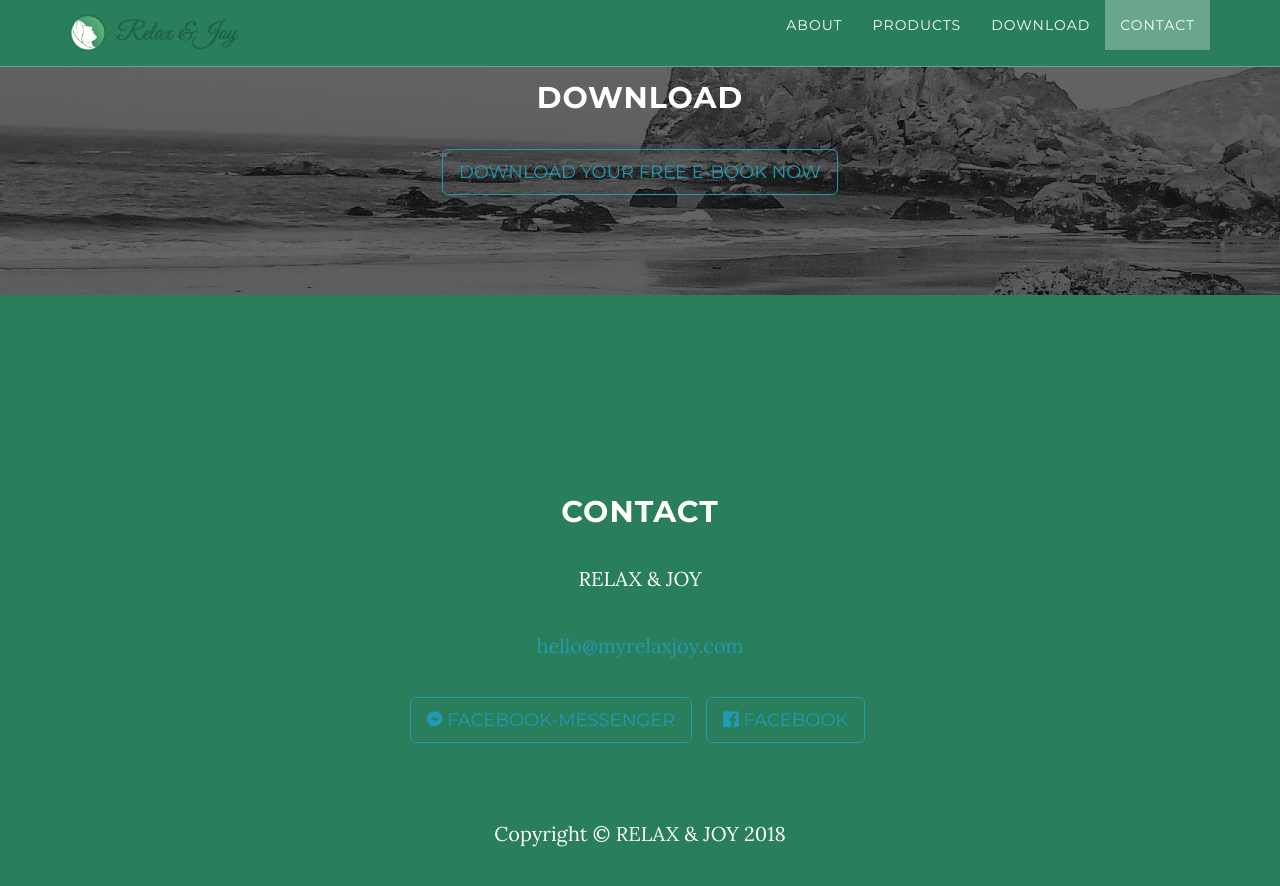
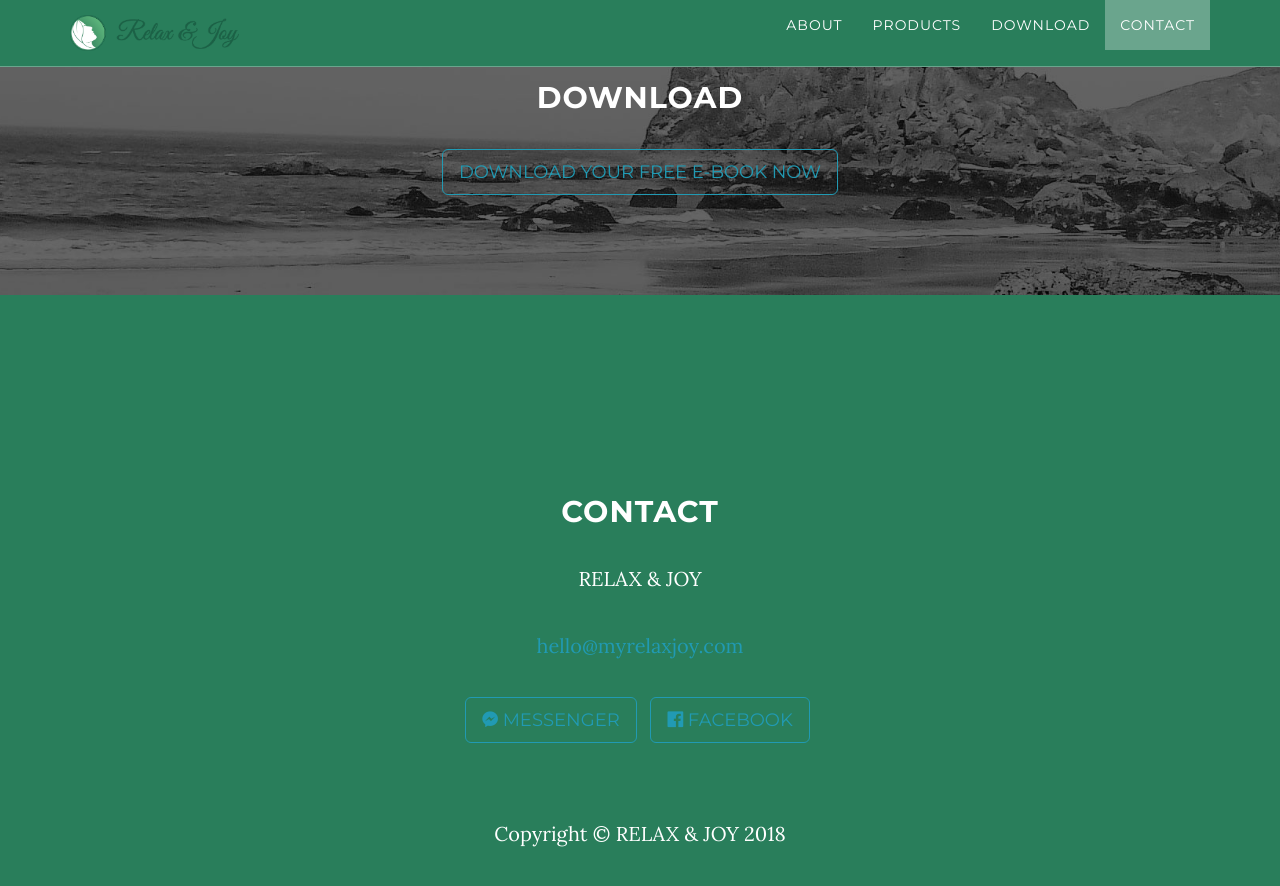
Before and after one commit to cosminpopa083/cosminpopa083.github.io, a Jekyll site: the page built from index.html, in a window 1280 px wide and 900 px high, scrolled down 2633 px. Shown: the top 886 px of the window. Built offline with Jekyll 4.4.1, drawn with Linux system fonts in a browser that asks for light colours; nearby versions of some CDN libraries.

Commit message:
Update contact.html

```diff
--- a/_includes/contact.html
+++ b/_includes/contact.html
@@ -9,7 +9,7 @@
                 <ul class="list-inline banner-social-buttons">
                     {% for network in site.social %}
                     <li>
-                        <a href="{{ network.url }}" class="btn btn-default btn-lg"><i class="fab fa-{{ network.title }}"></i> <span class="network-name">{{ network.title }}</span></a>
+                        <a href="{{ network.url }}" class="btn btn-default btn-lg"><i class="fab fa-{{ network.title }}"></i> <span class="network-name">{{ network.alias }}</span></a>
                     </li>
                     {% endfor %}
                 </ul>
```
